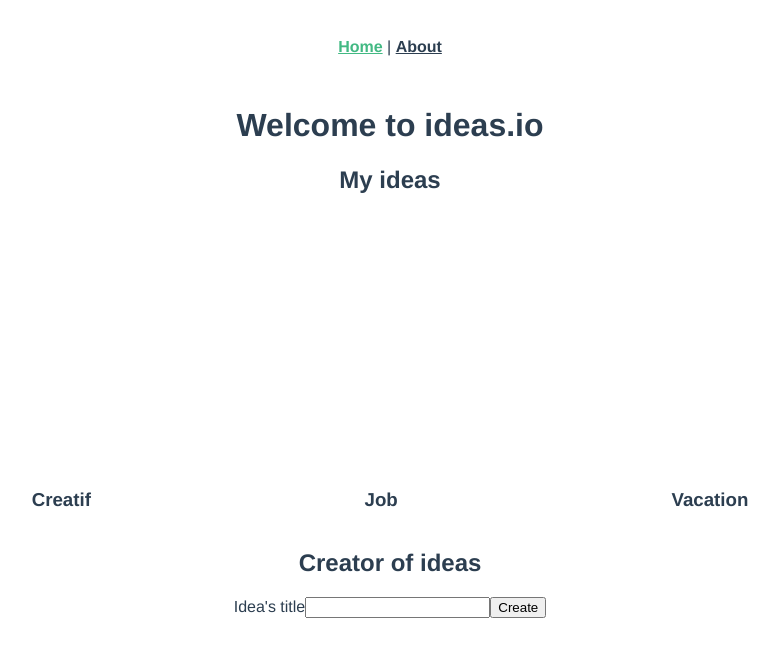
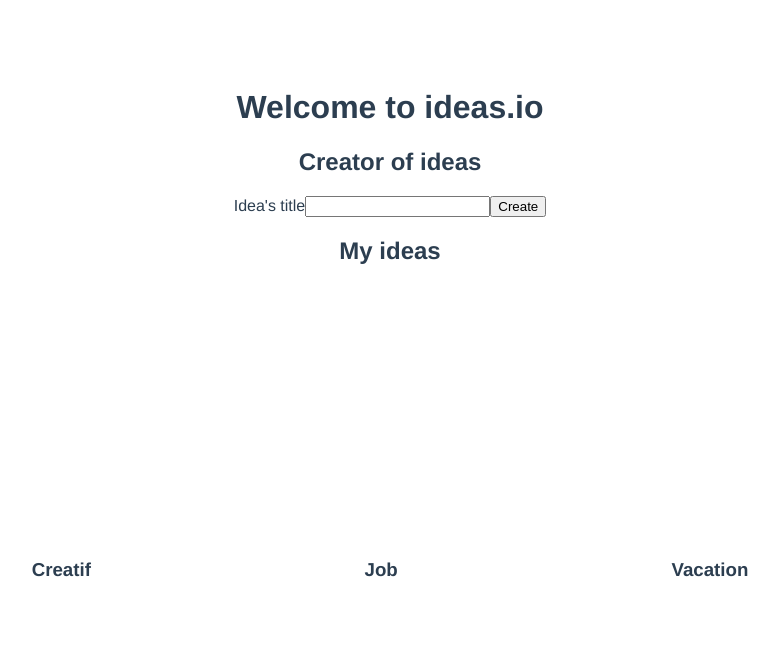
Before and after one commit to michelsonhns/vuex-ideas, a Vue app: page / in a window 1280 px wide. Shown: the top 656 px of the page, without its empty margins (250-1029 px from the left). Built offline with nearby package versions, Linux system fonts and the light colour scheme.

Commit message:
organisation

```diff
--- a/src/App.vue
+++ b/src/App.vue
@@ -1,8 +1,6 @@
 <template>
   <div id="app">
     <div id="nav">
-      <router-link to="/">Home</router-link> |
-      <router-link to="/about">About</router-link>
     </div>
     <router-view/>
   </div>
--- a/src/views/Home.vue
+++ b/src/views/Home.vue
@@ -1,8 +1,8 @@
 <template>
   <div class="home">
     <h1>Welcome to ideas.io</h1>
+    <IdeasCreator/>
     <Ideas />
-    <IdeasCreator/>
   </div>
 </template>
 
```
